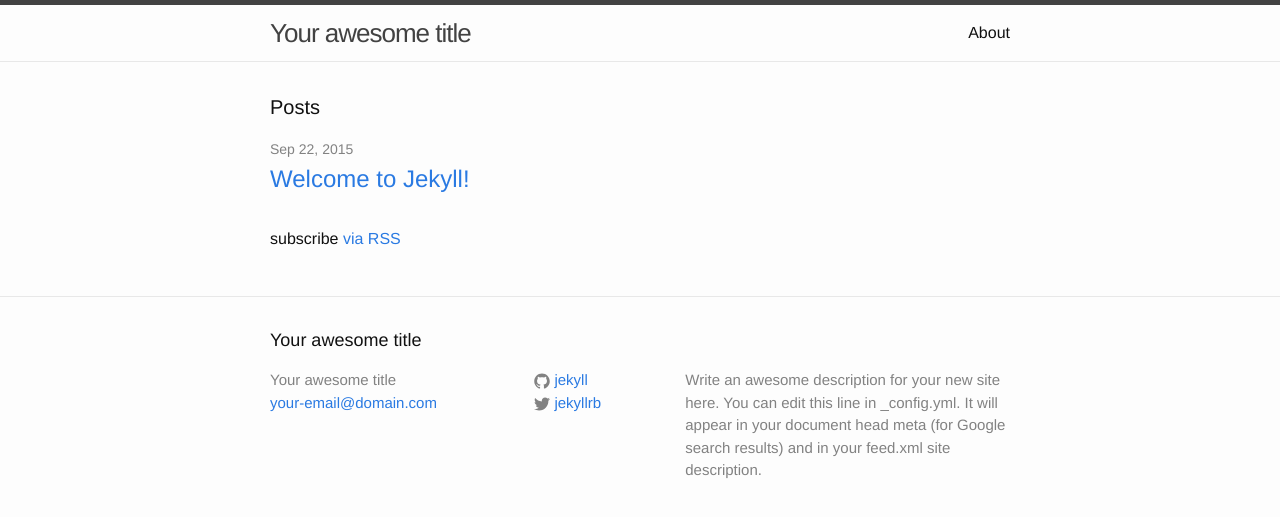
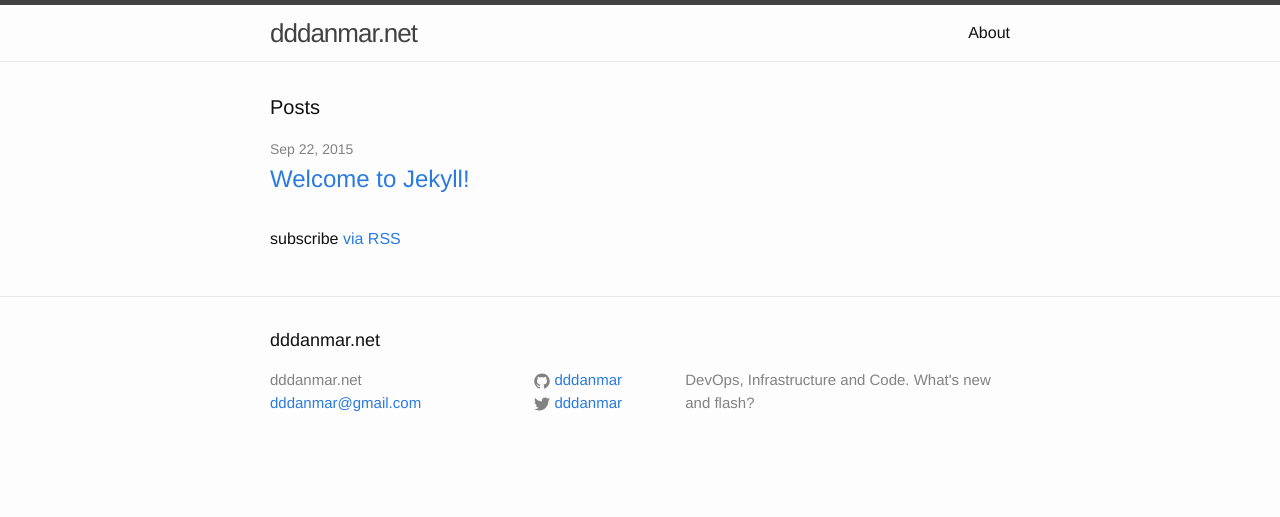
Before and after one commit to dddanmar/dddanmar.github.io, a Jekyll site: the page built from index.html, in a window 1280 px wide. Shown: the top 517 px of the page. Built offline with Jekyll 4.4.1, drawn with Linux system fonts in a browser that asks for light colours.

Commit message:
Update site config

```diff
--- a/_config.yml
+++ b/_config.yml
@@ -1,14 +1,13 @@
 # Site settings
-title: Your awesome title
-email: your-email@domain.com
+title: dddanmar.net
+email: dddanmar@gmail.com
 description: > # this means to ignore newlines until "baseurl:"
-  Write an awesome description for your new site here. You can edit this
-  line in _config.yml. It will appear in your document head meta (for
-  Google search results) and in your feed.xml site description.
-baseurl: "" # the subpath of your site, e.g. /blog/
-url: "http://yourdomain.com" # the base hostname & protocol for your site
-twitter_username: jekyllrb
-github_username:  jekyll
+  DevOps, Infrastructure and Code.
+  What's new and flash?
+baseurl: "/" # the subpath of your site, e.g. /blog/
+url: "http://dddanmar.net" # the base hostname & protocol for your site
+twitter_username: dddanmar
+github_username:  dddanmar
 
 # Build settings
 markdown: kramdown
```
